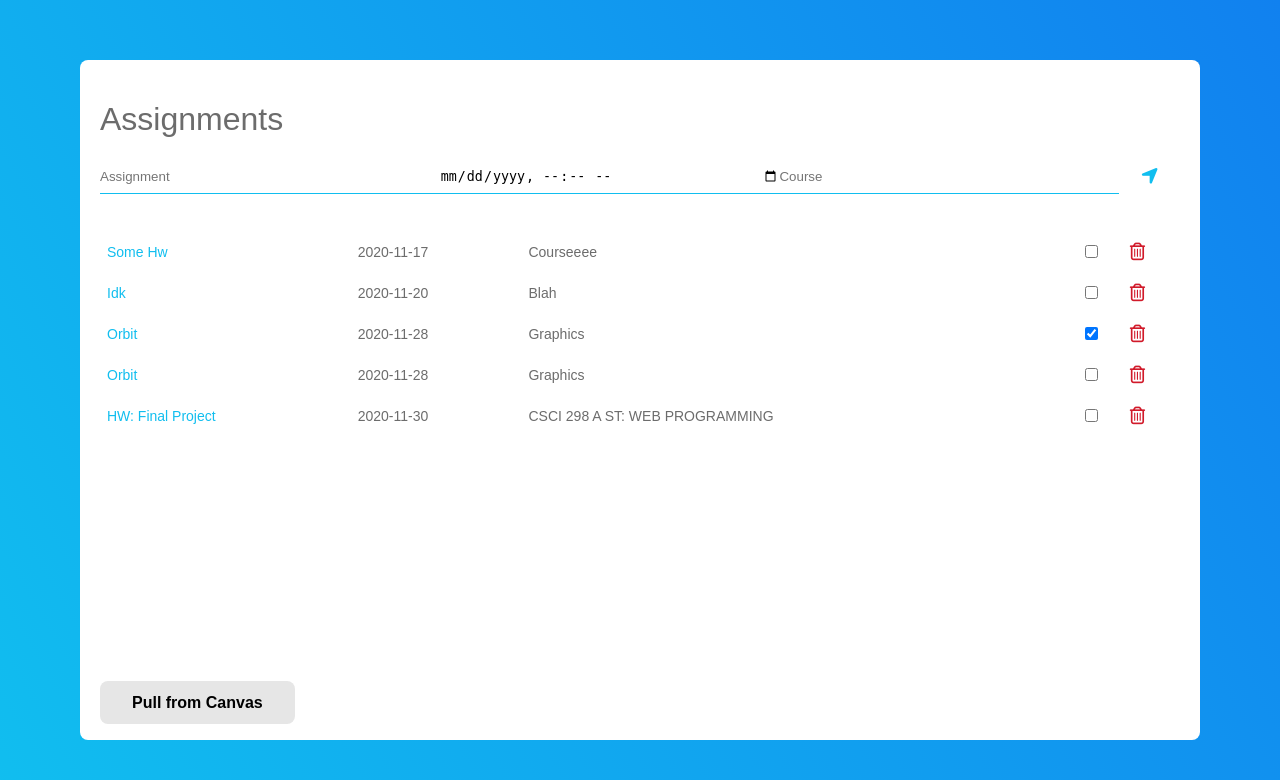
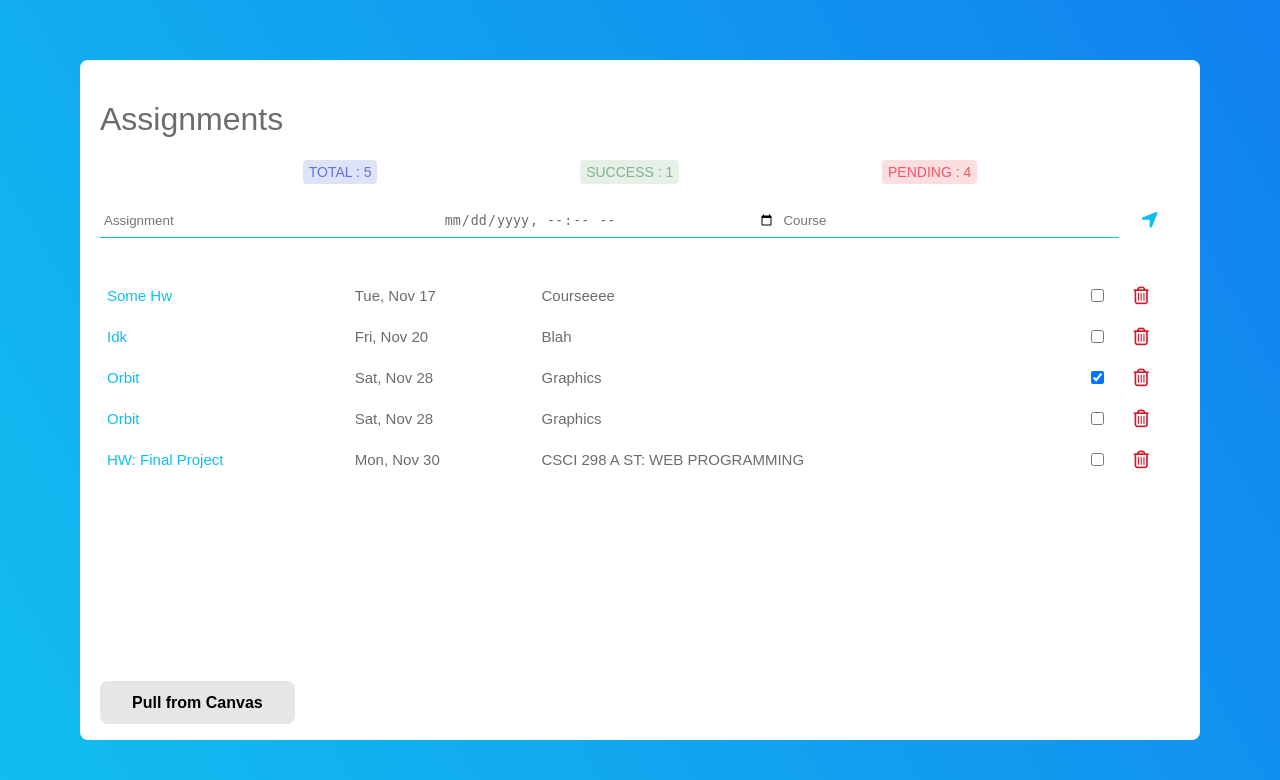
Before and after one commit to francisseverino/hw-todo, a Flask app: page / in a window 1280 px wide. Shown: the top 780 px of the page. Run offline with Flask 2, Linux system fonts and the light colour scheme; data comes from the database, SQL or seed files in the repository; some libraries are stand-ins or nearby versions.

Commit message:
Added totals and slight styling changes

```diff
--- a/hw_todo/static/css/style.css
+++ b/hw_todo/static/css/style.css
@@ -34,6 +34,34 @@ body, html {
     color: rgb(108, 108, 108)
 }
 
+.content__totals {
+    display: flex;
+    justify-content: space-evenly;
+}
+
+.content__total {
+    border-radius: 4px;
+    padding: 4px 6px;
+    font-size: 14px;
+    /* font-weight: 600; */
+}
+
+.purple {
+    background-color: rgb(95,117,221, 0.2);
+    color: rgb(95,117,221);
+
+}
+
+.green {
+    background-color: rgb(129,180,134, 0.2);
+    color: rgb(129,180,134);
+}
+
+.red {
+    background-color: rgb(237,87,102, 0.2);
+    color: rgb(237,87,102);
+}
+
 .form {
     display: flex;
     flex-wrap: wrap;
@@ -42,7 +70,8 @@ body, html {
 }
 
 .form__input {
-    padding: 8px 0;
+    color: rgb(108, 108, 108);
+    padding: 8px 4px;
     border: 0;
     border-bottom: 1px solid  rgba(17, 190, 239,1);
     flex:1;
@@ -129,7 +163,7 @@ th {
 td {
     padding: 10px 5px;
     color: rgb(108, 108, 108);
-    font-size: 14px;
+    font-size: 15px;
     text-transform: capitalize;
 }
 
--- a/hw_todo/static/js/index.js
+++ b/hw_todo/static/js/index.js
@@ -52,4 +52,16 @@ window.addEventListener('load', function init() {
             fetch( `/${this.dataset.id}`, { method:'DELETE'}).catch((err) => alert(err))
         })
     }
+
+    const dueDates = document.getElementsByClassName('table__due')
+    for (let dueDate of dueDates) {
+        // Sat, Nov 28 2020 - 5:00 PM
+        const due = (new Date(dueDate.dataset.due_date)).toDateString().split(' ')
+
+        dueDate.textContent = `${due[0]}, ${due.slice(1,due.length-1).join(' ')}`
+    }
+
+    //TODO: read list of tasks and get the length of completed ones
+    document.getElementById('success').textContent = 'SUCCESS : 1'
+    document.getElementById('pending').textContent = 'PENDING : 4'
 })
--- a/hw_todo/templates/index.html
+++ b/hw_todo/templates/index.html
@@ -7,6 +7,17 @@
 {% block body %}
 <div class="content">
     <h1 class="content__header">Assignments</h1>
+    <div class="content__totals">
+        <div class="content__total purple">
+            <span>TOTAL : {{tasks|length}}</span>
+        </div>
+        <div class="content__total green">
+            <span id="success">SUCCESS : {{tasks|length}}</span>
+        </div>
+        <div class="content__total red">
+            <span id="pending">PENDING : {{tasks|length}}</span>
+        </div>
+    </div>
     <form action="/" method="POST" class="form">
         <input required type="text" name="assignment" placeholder="Assignment" class="form__input"/>
         <input required type="datetime-local" name="due_date" placeholder="mm-dd-yyyy, hh:mm am/pm" class="form__input"/>
@@ -22,7 +33,7 @@
             <td class="table__assignment">
                 <a class="assignment" data-id={{task.id}} data-assignment="{{task.assignment}}" data-due_date="{{task.due_date.strftime('%Y-%m-%dT%H:%M')}}" data-course="{{task.course}}">{{ task.assignment }}</a>
             </td>
-            <td>{{ task.due_date.date() }}</td>
+            <td class="table__due" data-due_date="{{task.due_date}}">{{ task.due_date.date() }}</td>
             <td>{{ task.course }}</td>
             <td class="table__status">
                 <input type="checkbox" class="checkbox" data-id={{task.id}} name="isCompleted"{% if task.completed %} checked {% else %}{% endif %} />
@@ -42,17 +53,15 @@
     <div id="myModal" class="modal">
 
         <!-- Modal content -->
-        <div class="modal-content">
-            <span class="close">&times;</span>
-            <!-- <div class="modal"> -->
-                <h1 style="text-align: center">Update Task</h1>
+        <div class="modal__content">
+            <span class="close"><i class="fas fa-times"></i></span>
+                <h1 class="modal__header">Update Task</h1>
                     <form class="form" id="modal__form" method="POST">
                         <input required type="text" name="assignment" placeholder="Assignment" class="form__input" id="modal-assignment"/>
                         <input required type="datetime-local" name="due_date" placeholder="mm-dd-yyyy, hh:mm am/pm" class="form__input" id="modal-due"/>
                         <input required type="text" name="course" placeholder="Course" class="form__input" id="modal-course"/>
-                        <input type="submit" value="Update Task" class="button"/>
+                        <input type="submit" value="Update Task" class="button modal__button"/>
                     </form>
-            <!-- </div> -->
         </div>
 
     </div>
```
Also changed, not shown: other parts of hw_todo/static/css/style.css (+27 -4 lines). Lines whose indentation alone changed are shown as unchanged.
